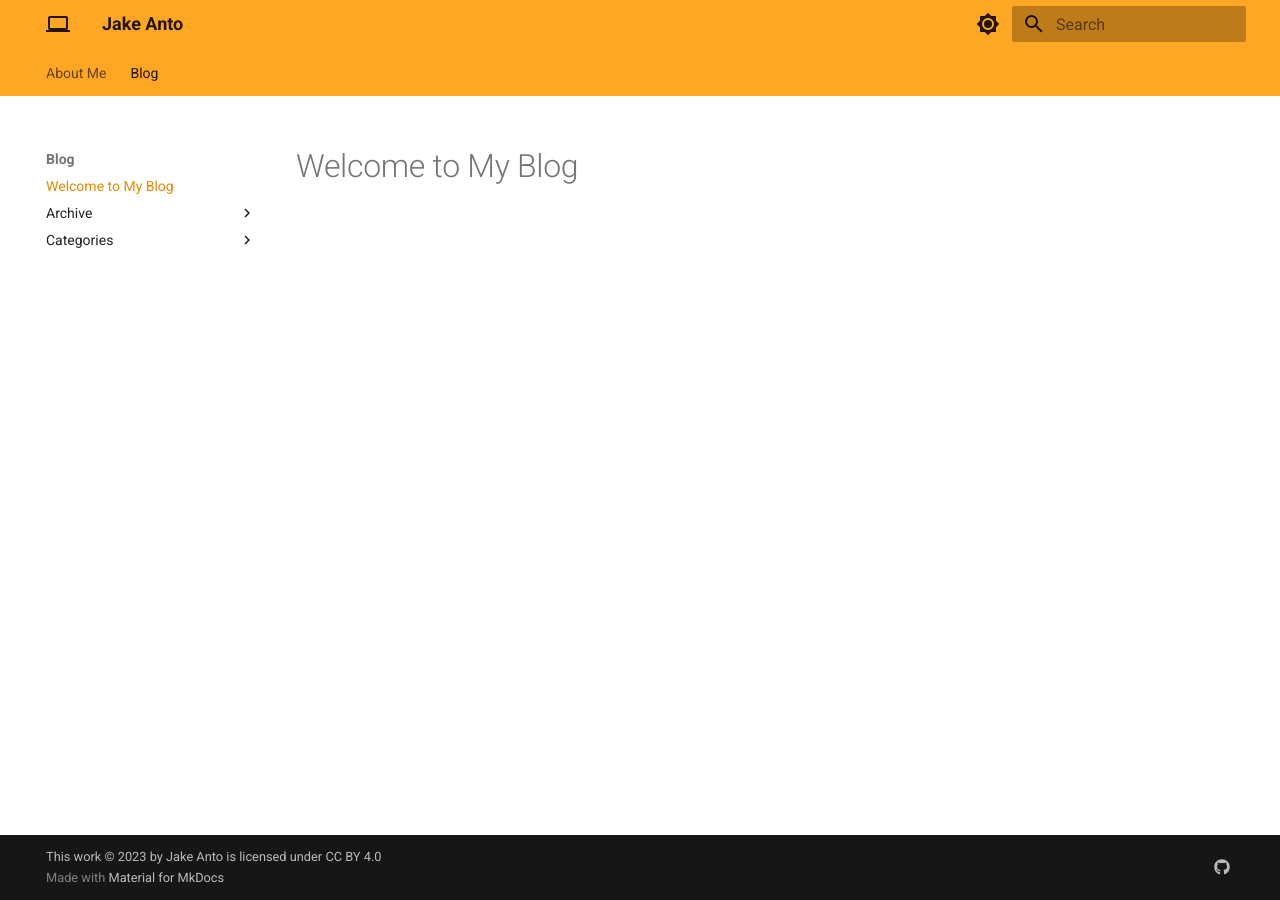
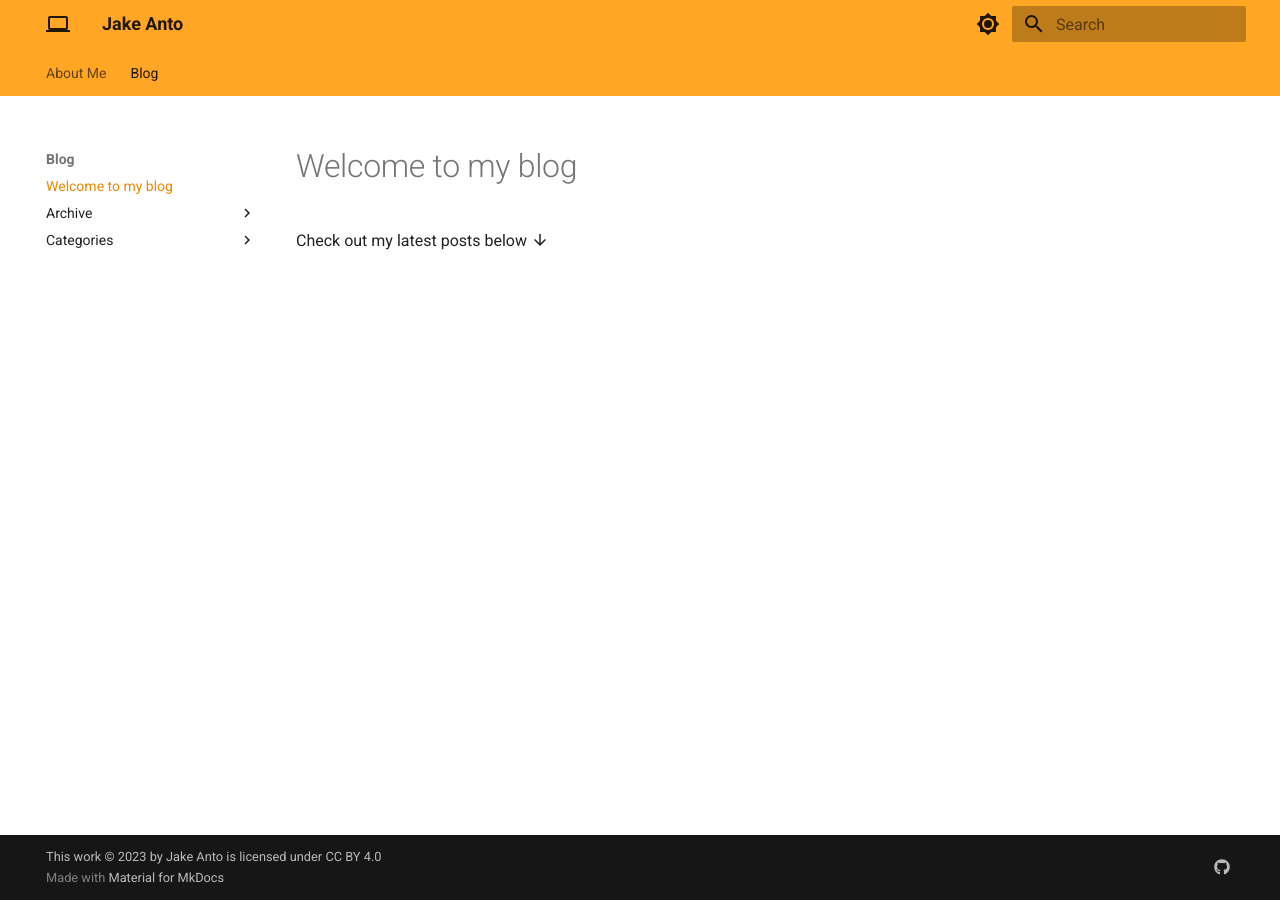
Before and after one commit to JakeAnto/JakeAnto.github.io, an MkDocs documentation site: the page built from docs/blog/index.md, in a window 1280 px wide. Built offline with MkDocs 1.6.1 and Material for MkDocs 9.7.7, drawn with Linux system fonts in a browser that asks for light colours; plug-ins that fetch from the network failed and are left out.

Commit message:
Update content

```diff
--- a/docs/blog/index.md
+++ b/docs/blog/index.md
@@ -1 +1,3 @@
-# Welcome to My Blog
+# Welcome to my blog
+
+Check out my latest posts below :material-arrow-down:
```
